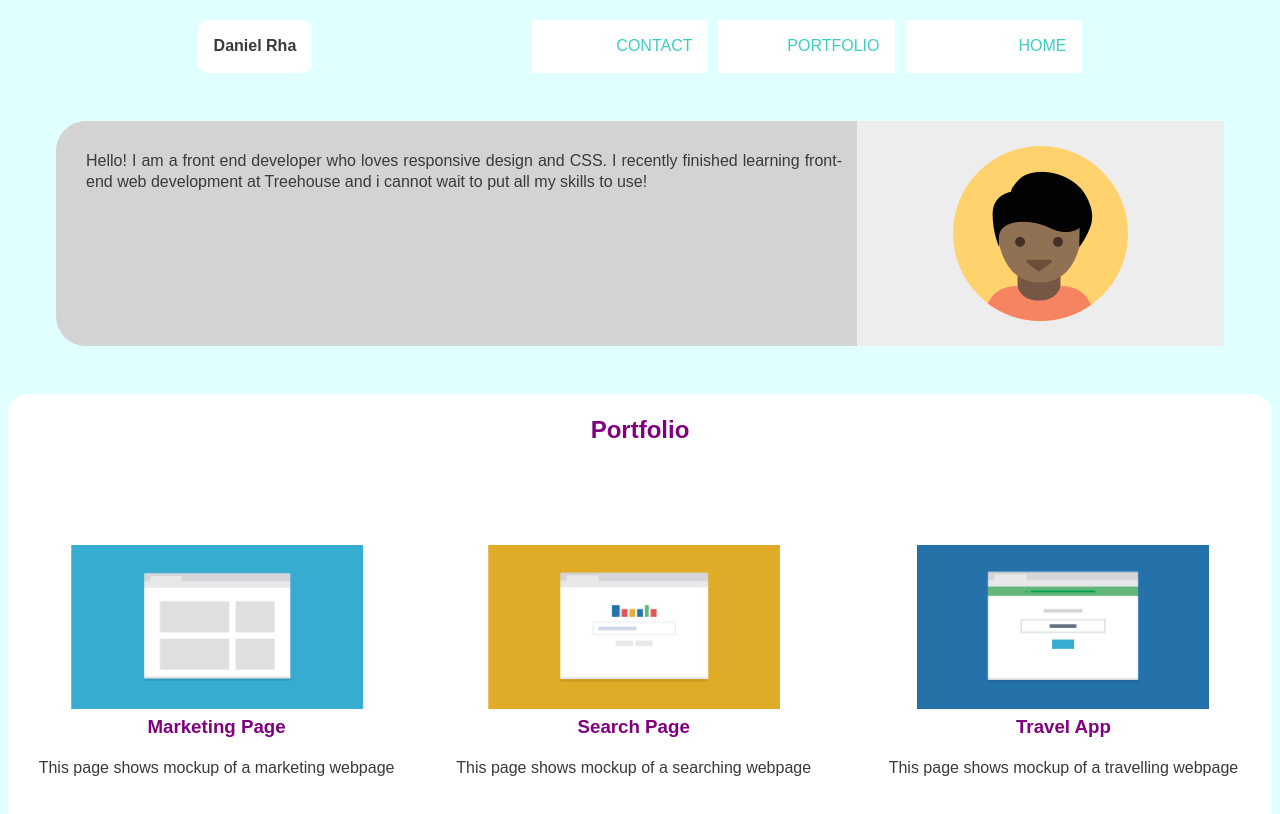
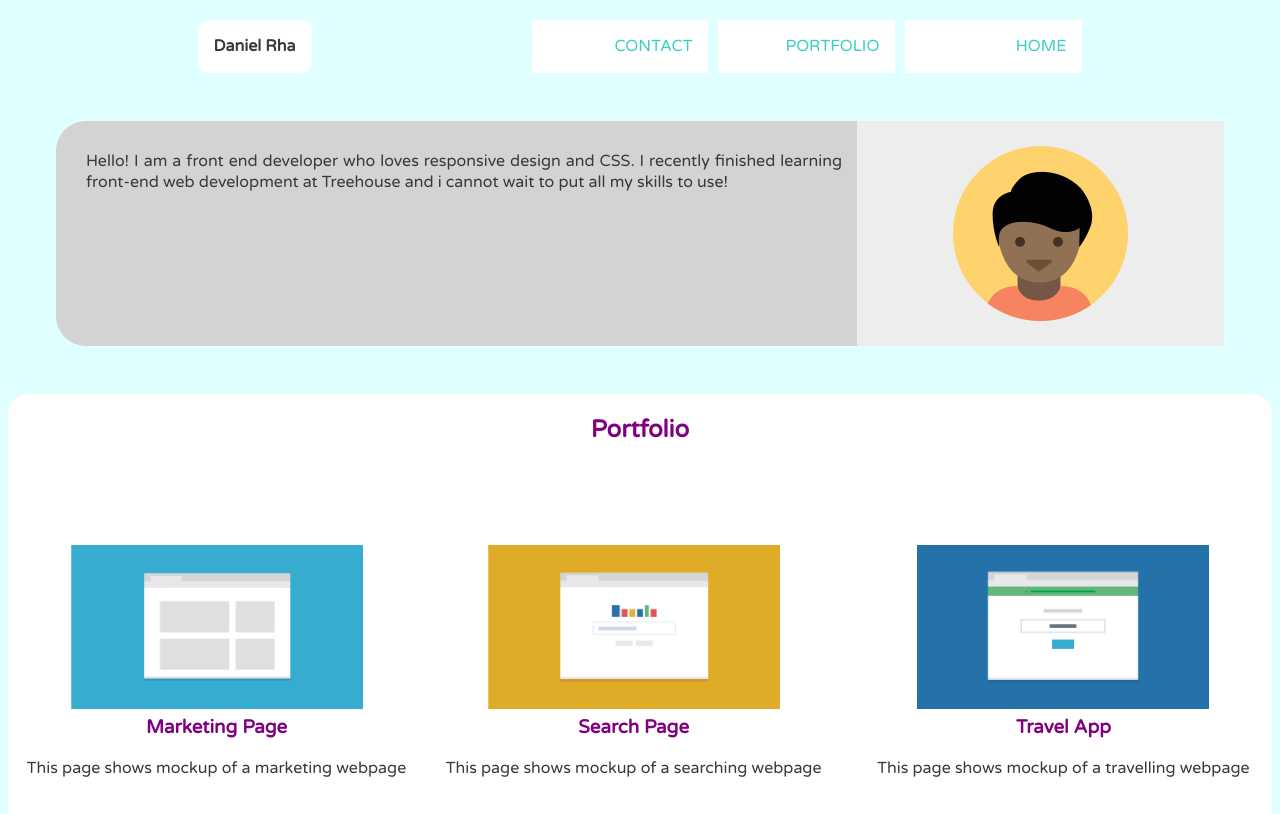
Before and after one commit to danielhyr/project2, a plain HTML site: page index.html in a window 1280 px wide. Shown: the top 814 px of the page. Drawn offline with Linux system fonts and the light colour scheme.

Commit message:
fixes
some fixes

```diff
--- a/CSS/styles.css
+++ b/CSS/styles.css
@@ -6,7 +6,7 @@
   }
 
 body{
-    font-family: 'Varlera Round', sans-serif;
+    font-family: 'Varela Round', sans-serif;
     line-height: 1.3;
     color:#3a3a3a;
     background-color: #E0FFFF;
@@ -137,11 +137,6 @@ img {
   float:left;
   font-size: 0.7em;
 }
-
-
-/* Media Queries */
-@media (max-width: 767px){
-
 .name:hover{
   text-transform: uppercase;
   }
@@ -158,7 +153,9 @@ img {
   background-color:white;
   font-size: 0.7em;
 }
-}
+
+/* Media Queries */
+
 
 @media (min-width: 768px) {
 
--- a/index.html
+++ b/index.html
@@ -1,9 +1,9 @@
 <!doctype html>
 <html lang="en">
 <head>
+  <meta charset="UTF-8">
+  <meta name="viewport" content="width=device-width, initial-scale=1">
   <title>Daniel Rha's Portfolio</title>
-  <meta name="viewport" content="width=device-width, initial-scale=1">
-  <meta charset="UTF-8">
   <link rel="stylesheet" href="CSS/styles.css">
   <link href='https://fonts.googleapis.com/css?family=Varela+Round' rel='stylesheet' type='text/css'>
 </head>
@@ -14,9 +14,9 @@
       <h1 class="name">Daniel Rha</h1>
   <div class="bar">
     <ul class="main-nav">
-      <li><a href="#">Home</a></li>
-      <li><a href="#">Portfolio</a></li>
-      <li><a href="#">Contact</a></li>
+      <li><a href="#home">Home</a></li>
+      <li><a href="#portfolio">Portfolio</a></li>
+      <li><a href="#contact">Contact</a></li>
     </ul>
     </div>
   </div>
@@ -24,7 +24,7 @@
   <!-- Main Header -->
 
 
-    <div class="intro clearfix">
+    <div id="home" class="intro clearfix">
         <img class="face" src="images/profile.png" alt="face">
       <p>Hello! I am a front end developer who loves responsive design and CSS.
         I recently finished learning front-end web development at Treehouse and i
@@ -33,7 +33,7 @@
 
   <!-- introduction -->
 
- <div class="portfolio clearfix">
+ <div id="portfolio" class="portfolio clearfix">
    <h2>Portfolio</h2>
     <div class="first col ">
       <img class="photo" src="images/marketing.png" alt="marketings">
@@ -73,7 +73,7 @@
 
 <!-- portfolio -->
 
-  <div class="contact">
+  <div id="contact"class="contact">
       <h3>CONTACT</h3>
       <p>If you're interested in chatting or want more information about what I've been working on, please reach out to me!</p>
       <p>Phone &nbsp;&nbsp;<strong>+1(111) 555-1234</strong><p>
```
Lines whose indentation alone changed are shown as unchanged.
